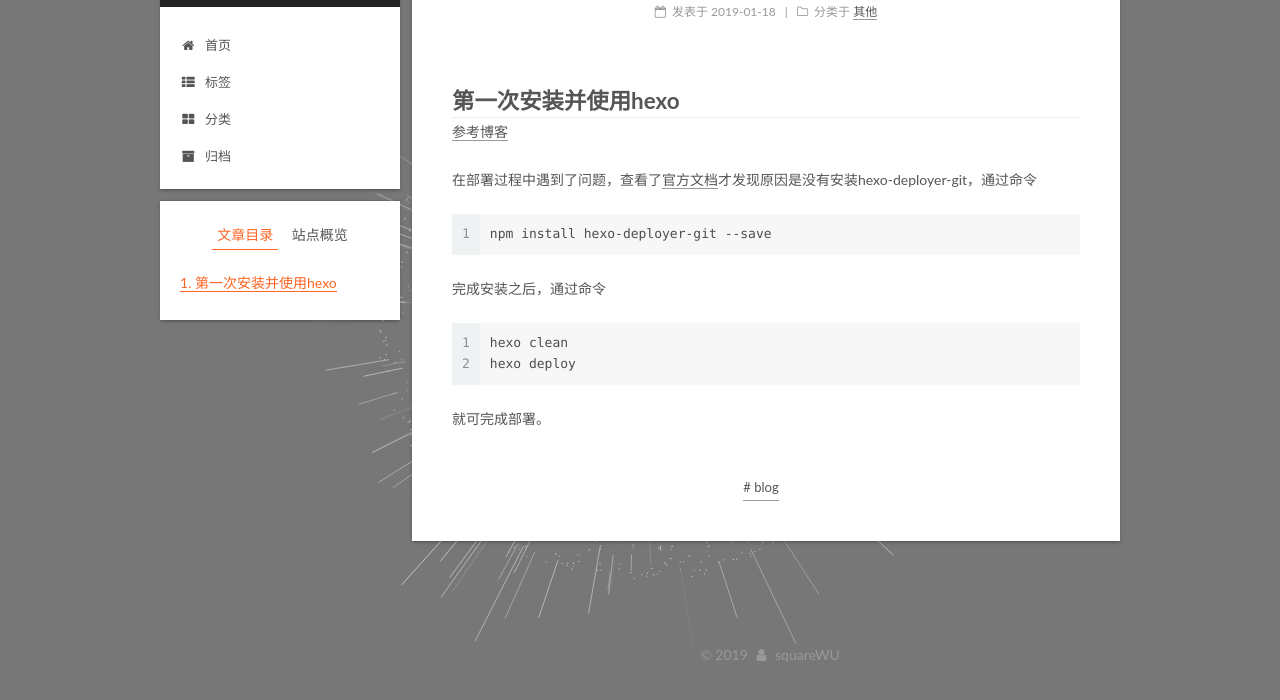
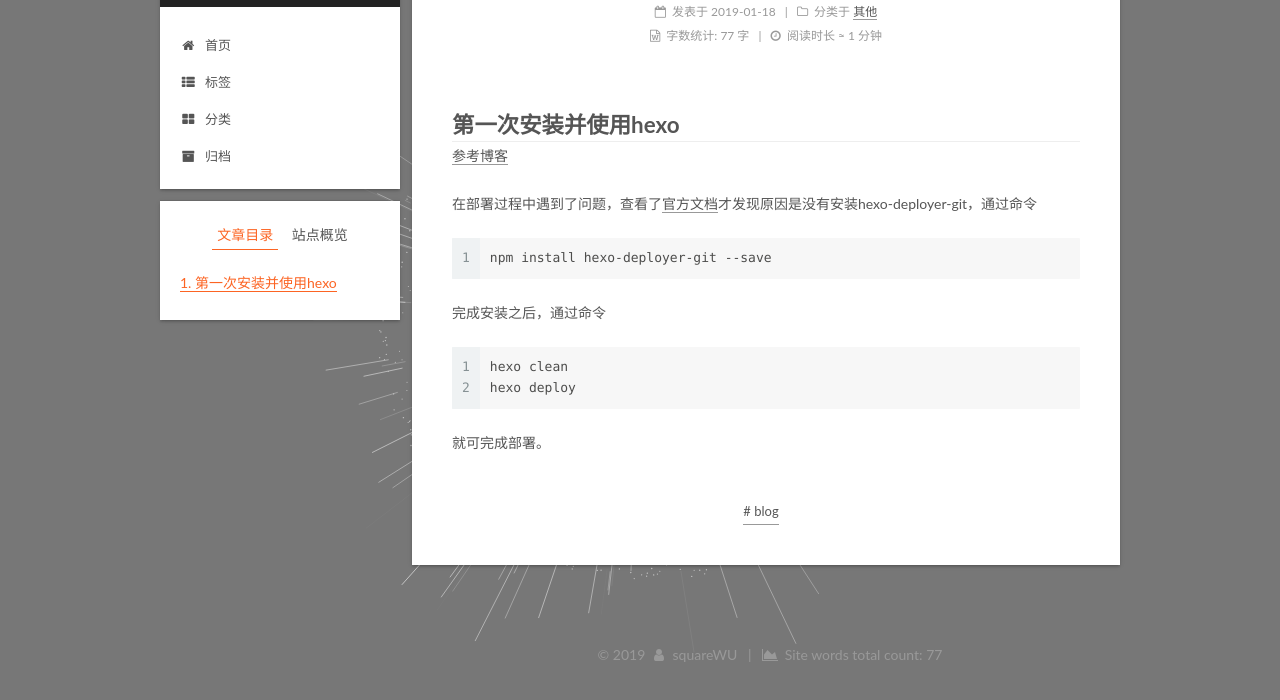
Before and after one commit to squareWU/squareWU.gitHub.io, a plain HTML site: page 2019/01/18/first-hexo/index.html in a window 1280 px wide. Shown: the part 82-782 px from the top of the page. Drawn offline with Linux system fonts and the light colour scheme; animation ran at ten frames a second.

Commit message:
Site updated: 2019-01-18 23:32:02

```diff
--- a/2019/01/18/first-hexo/index.html
+++ b/2019/01/18/first-hexo/index.html
@@ -324,6 +324,37 @@
 
 
 
+            <div class="post-wordcount">
+
+
+                <span class="post-meta-item-icon">
+                  <i class="fa fa-file-word-o"></i>
+                </span>
+
+                  <span class="post-meta-item-text">字数统计&#58;</span>
+
+                <span title="字数统计">
+                  77 字
+                </span>
+
+
+
+                <span class="post-meta-divider">|</span>
+
+
+
+                <span class="post-meta-item-icon">
+                  <i class="fa fa-clock-o"></i>
+                </span>
+
+                  <span class="post-meta-item-text">阅读时长 &asymp;</span>
+
+                <span title="阅读时长">
+                  1 分钟
+                </span>
+
+            </div>
+
 
 
 
@@ -551,6 +582,15 @@
   <span class="author" itemprop="copyrightHolder">squareWU</span>
 
 
+    <span class="post-meta-divider">|</span>
+    <span class="post-meta-item-icon">
+      <i class="fa fa-area-chart"></i>
+    </span>
+
+      <span class="post-meta-item-text">Site words total count&#58;</span>
+
+    <span title="Site words total count">77</span>
+
 </div>
 
 
```
Also changed, not shown: archives/2019/01/index.html (+9 -0 lines), archives/2019/index.html (+9 -0 lines), archives/index.html (+9 -0 lines), categories/index.html (+9 -0 lines), categories/其他/index.html (+9 -0 lines), index.html (+40 -0 lines), tags/blog/index.html (+9 -0 lines), tags/index.html (+9 -0 lines).
